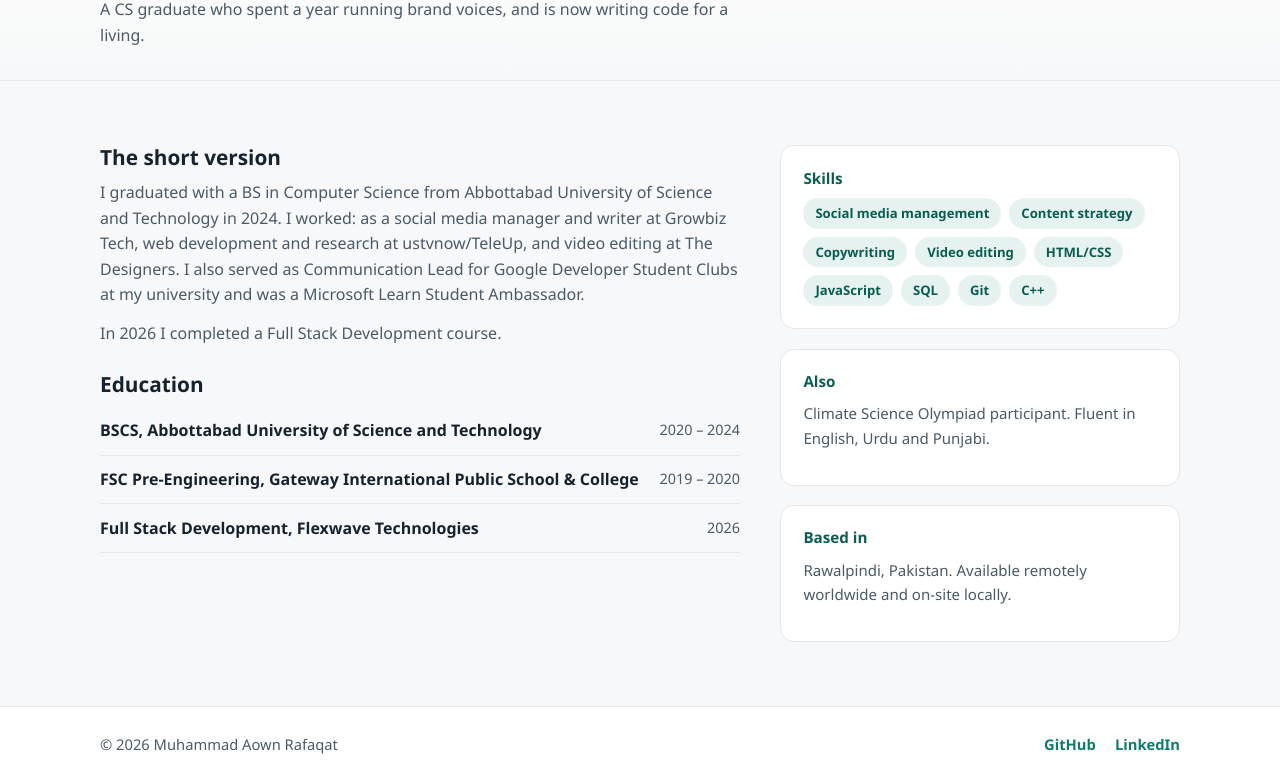
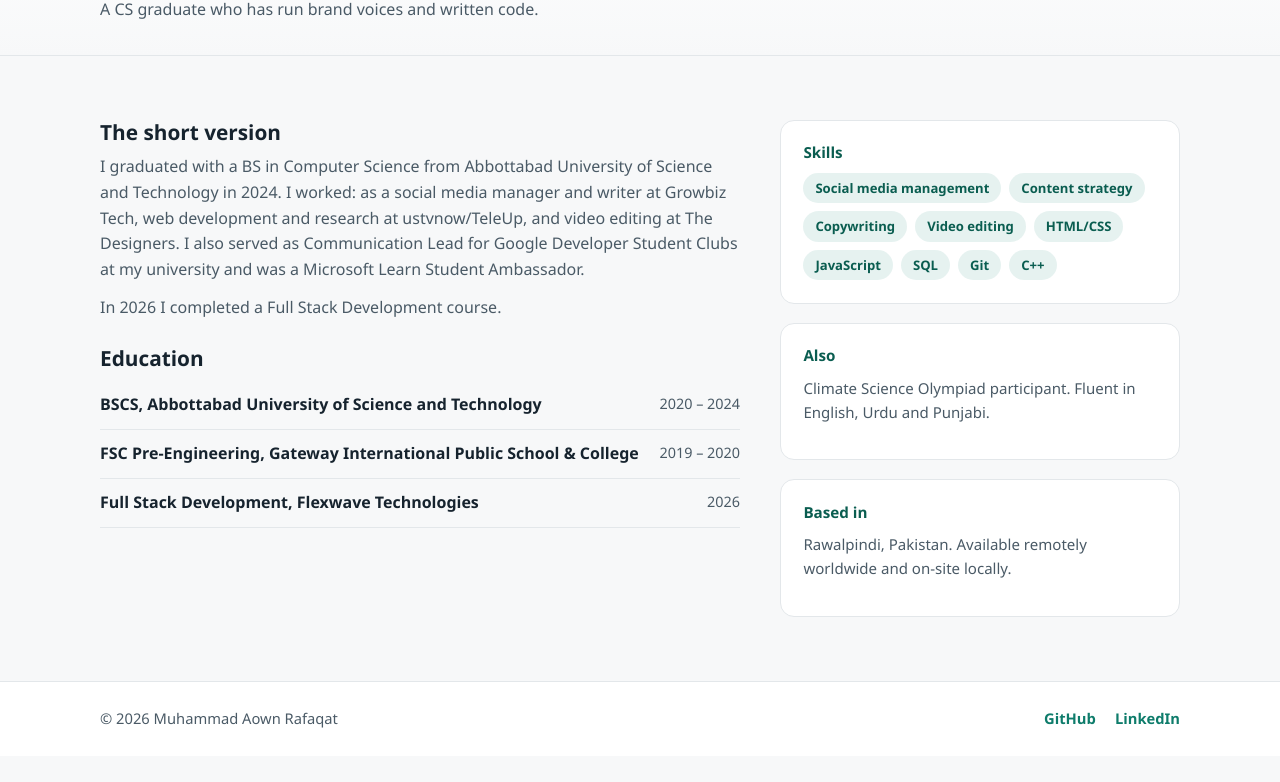
Before and after one commit to rafaqatmuhammadaown537/portfolio, a plain HTML site: page about.html in a window 1280 px wide. Shown: the part 180-962 px from the top of the page. After the commit the page ends 936 px from the top, so only its background shows below. Drawn offline with Linux system fonts and the light colour scheme.

Commit message:
Simplify the About page intro line

```diff
--- a/about.html
+++ b/about.html
@@ -27,7 +27,7 @@
     <section class="page-head">
       <div class="container">
         <h1>About me</h1>
-        <p>A CS graduate who spent a year running brand voices, and is now writing code for a living.</p>
+        <p>A CS graduate who has run brand voices and written code.</p>
       </div>
     </section>
 
```
